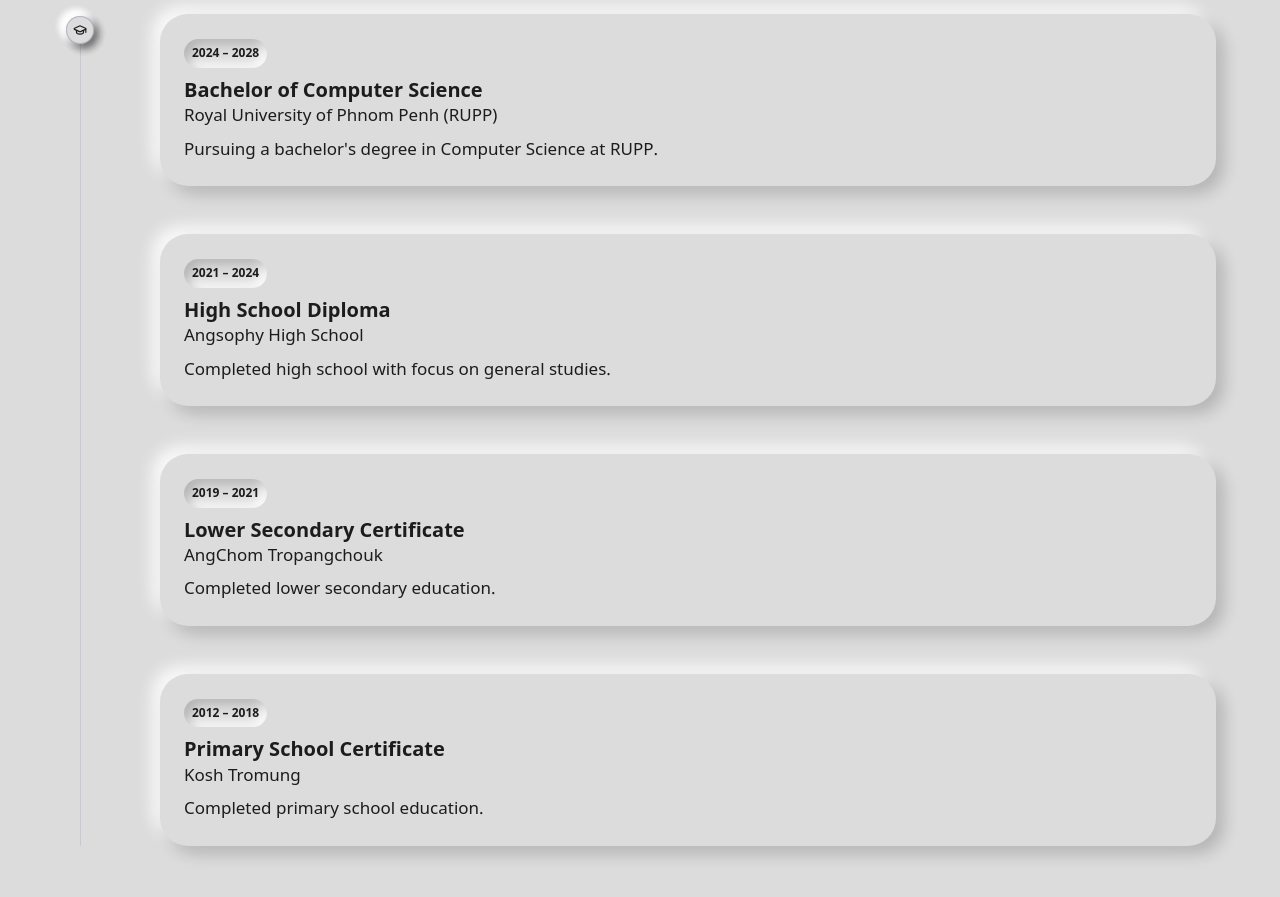
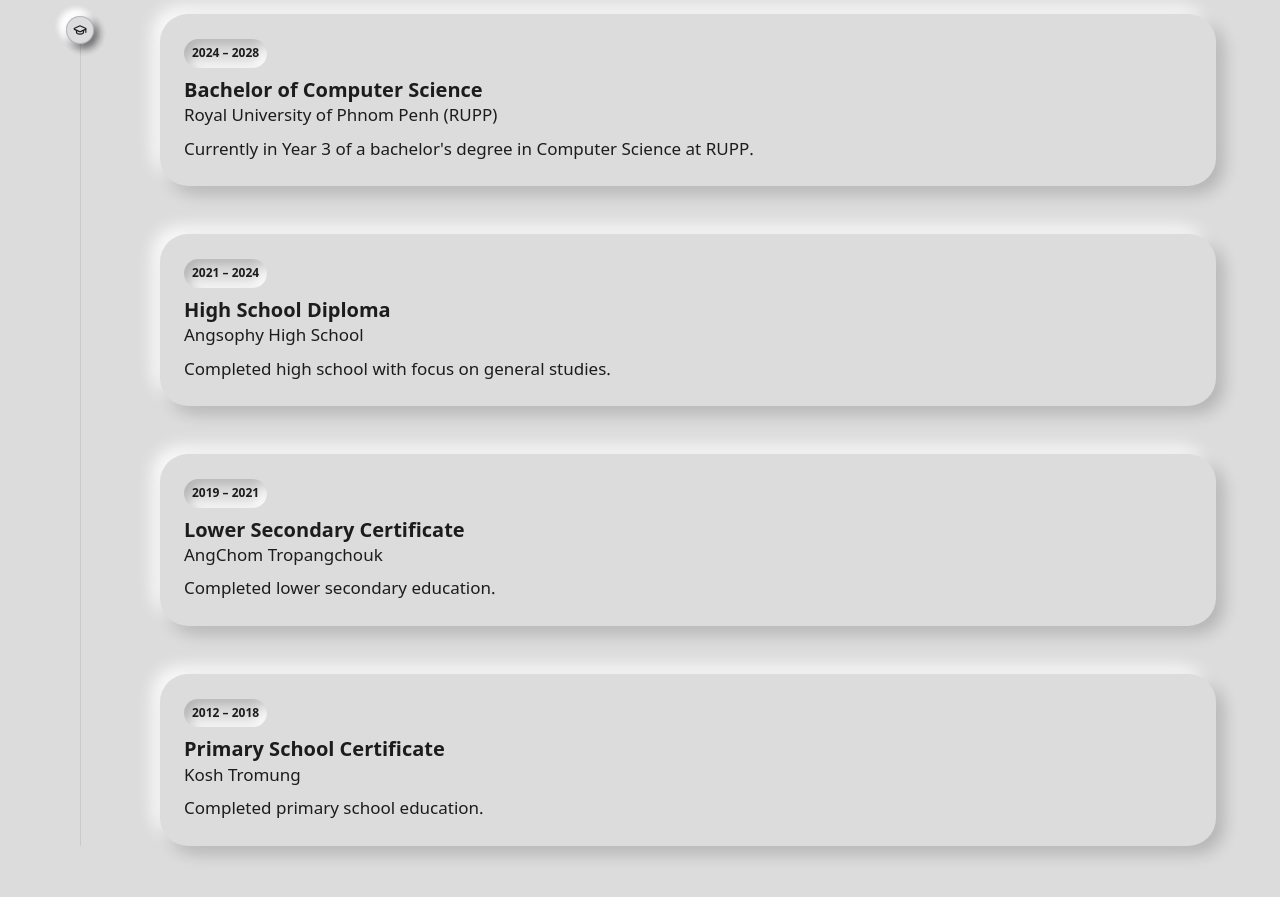
Before and after one commit to yornthanon/myportfolio, a React (Vite) app: page / in a window 1280 px wide. Shown: the part 2120-3017 px from the top of the page. Built offline with nearby package versions, Linux system fonts and the light colour scheme.

Commit message:
Publish myportfolio on GitHub Pages

```diff
--- a/src/data/education.ts
+++ b/src/data/education.ts
@@ -6,7 +6,7 @@ export const education: EducationItem[] = [
     title: "Bachelor of Computer Science",
     org: "Royal University of Phnom Penh (RUPP)",
     years: "2024 – 2028",
-    desc: "Pursuing a bachelor's degree in Computer Science at RUPP.",
+    desc: "Currently in Year 3 of a bachelor's degree in Computer Science at RUPP.",
     tags: [],
     current: true,
   },
--- a/src/data/profile.ts
+++ b/src/data/profile.ts
@@ -8,7 +8,7 @@ export const profile: Profile = {
   photo: "/profile.jpg",
   openToWork: true,
   stats: [
-    { label: "Years of experience", value: 6, suffix: "+" },
+    { label: "Year of study", value: 3, suffix: "rd" },
     { label: "Projects shipped", value: 42, suffix: "" },
     { label: "Happy clients", value: 18, suffix: "" },
   ],
--- a/vite.config.ts
+++ b/vite.config.ts
@@ -4,6 +4,7 @@ import react from "@vitejs/plugin-react";
 import { defineConfig } from "vite";
 
 export default defineConfig({
+  base: "/myportfolio/",
   plugins: [react(), tailwindcss()],
   resolve: {
     alias: {
```
